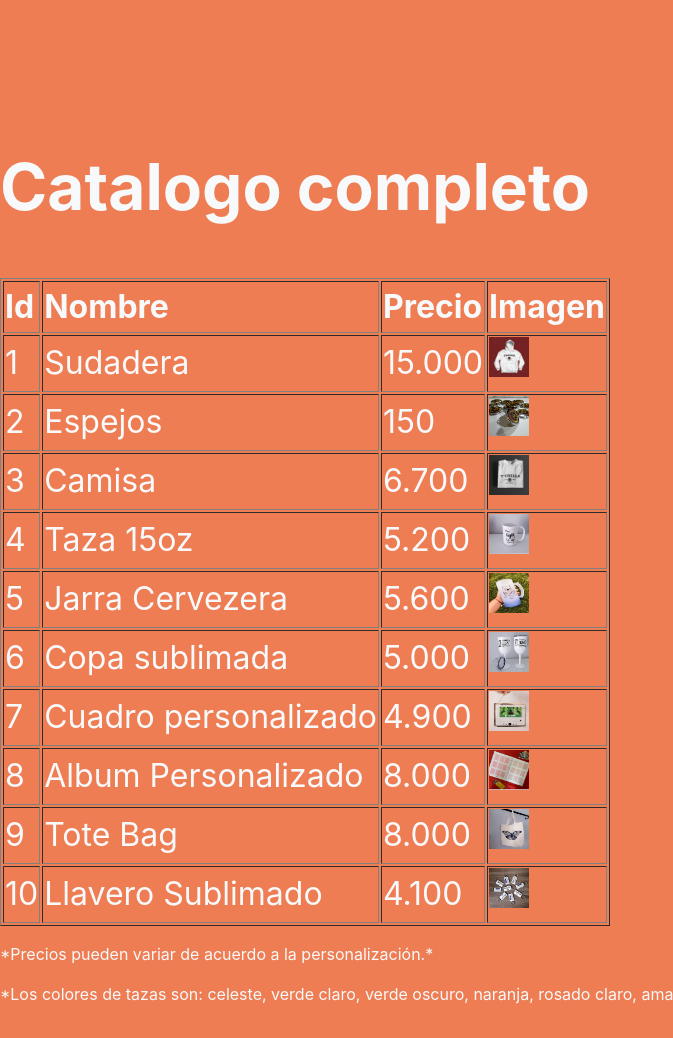
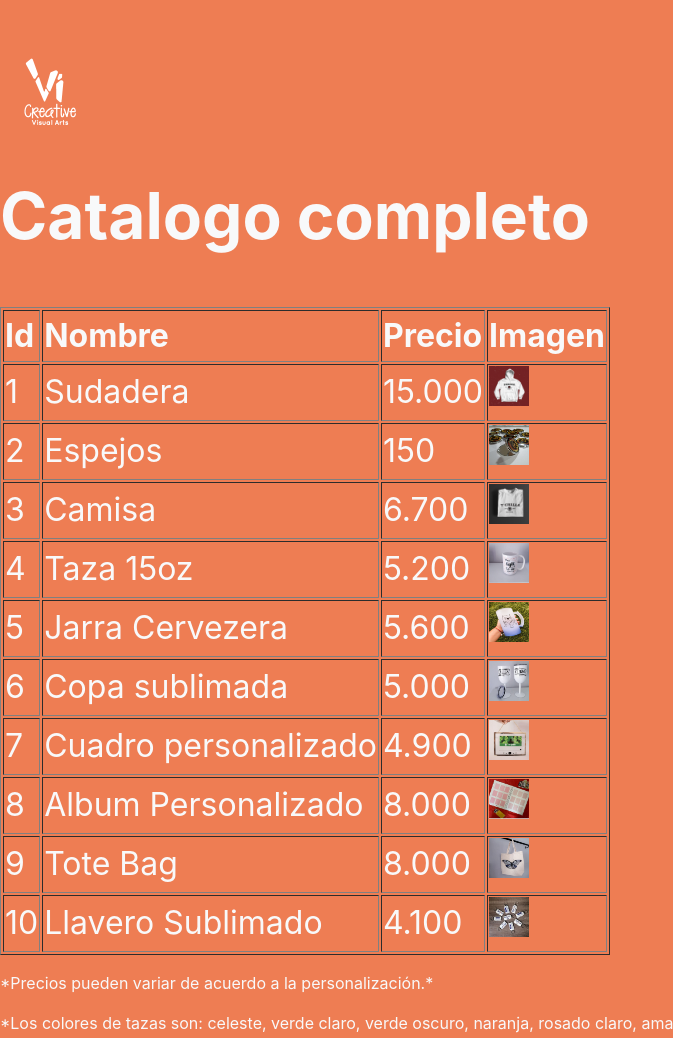
Before and after one commit to sevegajim/ViCreative, a plain HTML site: page assets/JQuery/jQuery.html in a window 1280 px wide. Shown: the whole page, without its empty margins (0-673 px from the left). Drawn offline with nearby package versions, Linux system fonts and the light colour scheme; files whose address does not match are found by name.

Commit message:
confirmacion de cambio

```diff
--- a/assets/JQuery/jQuery.html
+++ b/assets/JQuery/jQuery.html
@@ -13,7 +13,7 @@
 
 </head>
 <body data-spy="scroll" data-target=".navbar" data-offset="40" id="home" >
-	<H1><a href="/productos.html"><img src="assets/img/2023-LOGO-VC-blanco.png" alt="" class="logo"></a><br>Catalogo completo</H1>
+	<H1><a href="/productos.html"><img src="2023-LOGO-VC-blanco.png" alt="" class="logo"></a><br>Catalogo completo</H1>
 
 	<table id="tabla" border=1>
 		<thead>
```
